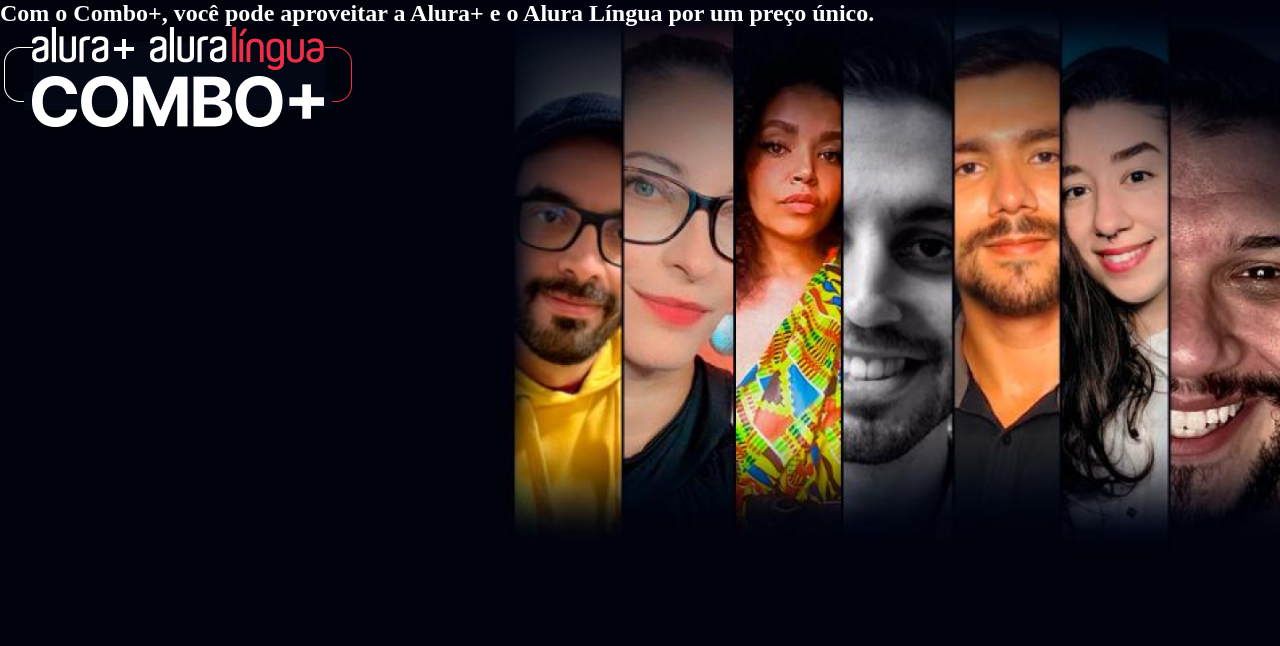
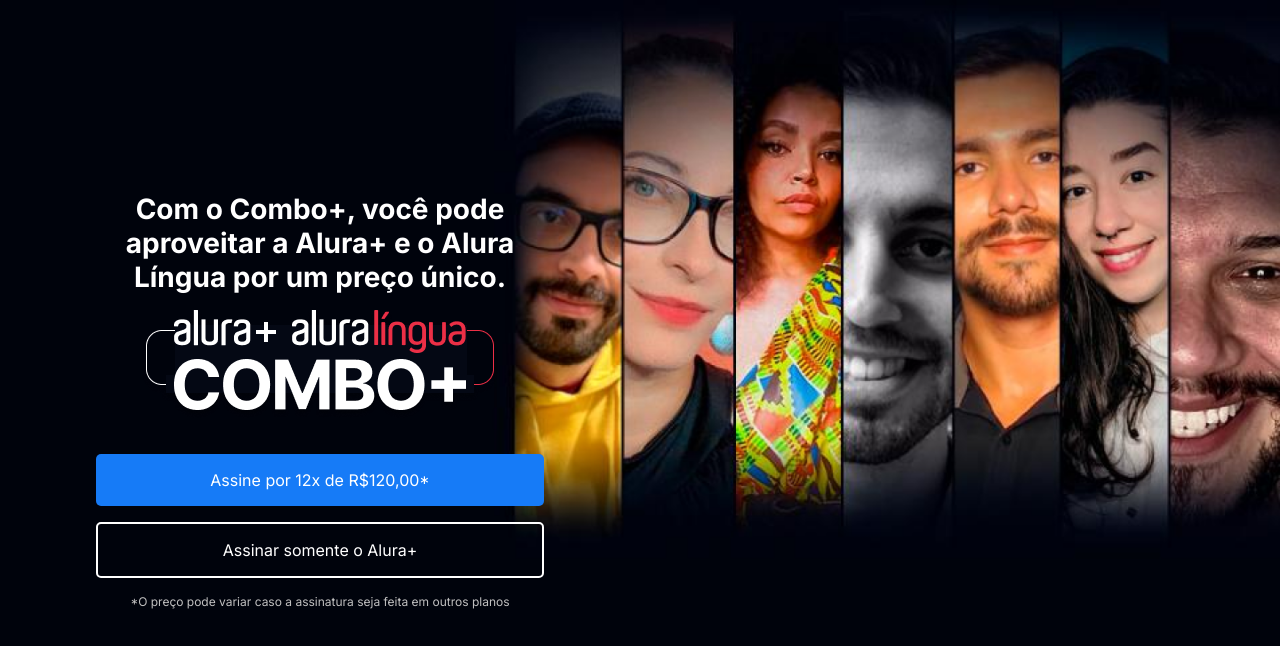
Before and after one commit to fajsx/html-css_alura-plus, a plain HTML site: page index.html in a window 1280 px wide. Drawn offline with Linux system fonts and the light colour scheme.

Commit message:
1.5 codes

```diff
--- a/index.html
+++ b/index.html
@@ -10,8 +10,15 @@
 
 <body>
     <section class="container principal">
-        <h1>Com o Combo+, você pode aproveitar a Alura+ e o Alura Língua por um preço único.</h1>
-        <img src="img/Combo.png" alt="O combo+ é a junção do alura+ e o alura língua">
+        <div class="container_caixa">
+            <h1 class="container_titulo">Com o Combo+, você pode aproveitar a Alura+ e o Alura Língua por um preço único.</h1>
+            <img src="img/Combo.png" alt="O combo+ é a junção do alura+ e o alura língua" class="container_imagem">
+            <a href="www.alura.com.br" class="container_botao">Assine por 12x de R$120,00*</a>
+            <a href="www.alura.com.br" class="container_botao botao_secundario">Assinar somente o
+            Alura+</a>
+            <p class="container_aviso">*O preço pode variar caso a assinatura seja feita em outros planos</p>
+            <link href="https://fonts.googleapis.com/css2?family=Inter:wght@400;700&display=swap" rel="stylesheet">
+        </div>
     </section>
 
 </body>
--- a/style.css
+++ b/style.css
@@ -3,11 +3,15 @@
     --cinza-secundario: #C0C0C0;
     --botao-azul: #167BF7;
     --cor-de-fundo: #00030C;
+    --fonte-principal: 'Inter';
 }
 
 body {
     background-color: var(--cor-de-fundo);
     color: var(--branco-principal);
+    font-family: var(--fonte-principal);
+    font-size: 16px;
+    font-weight: 400;
 }
 
 * {
@@ -19,8 +23,45 @@ body {
     background-image: url(img/Background.png);
     background-repeat: no-repeat;
     background-size: contain;
+    align-items: center;
+    text-align: center;
 }
 
 .container {
     height: 100vh;
+    display: grid;
+    grid-template-columns: 50% 50%;
 }
+
+.container_botao {
+    background-color: var(--botao-azul);
+    border-radius: 5px;
+    padding: 1em;
+    color: var(--branco-principal);
+    display: block;
+    text-decoration: none;
+    margin-bottom: 1em;
+}
+
+.container_aviso{
+    font-size: 12px;
+    color: var(--cinza-secundario);
+}
+
+.container_titulo{
+    font-size: 28px;
+    font-weight: 700;
+}
+
+.container_imagem{
+    margin: 1em 0 2em 0;
+}
+
+.container_caixa{
+    margin: 0 6em;
+}
+
+.botao_secundario {
+    background-color: transparent;
+    border: 2px solid var(--branco-principal);
+}
```
